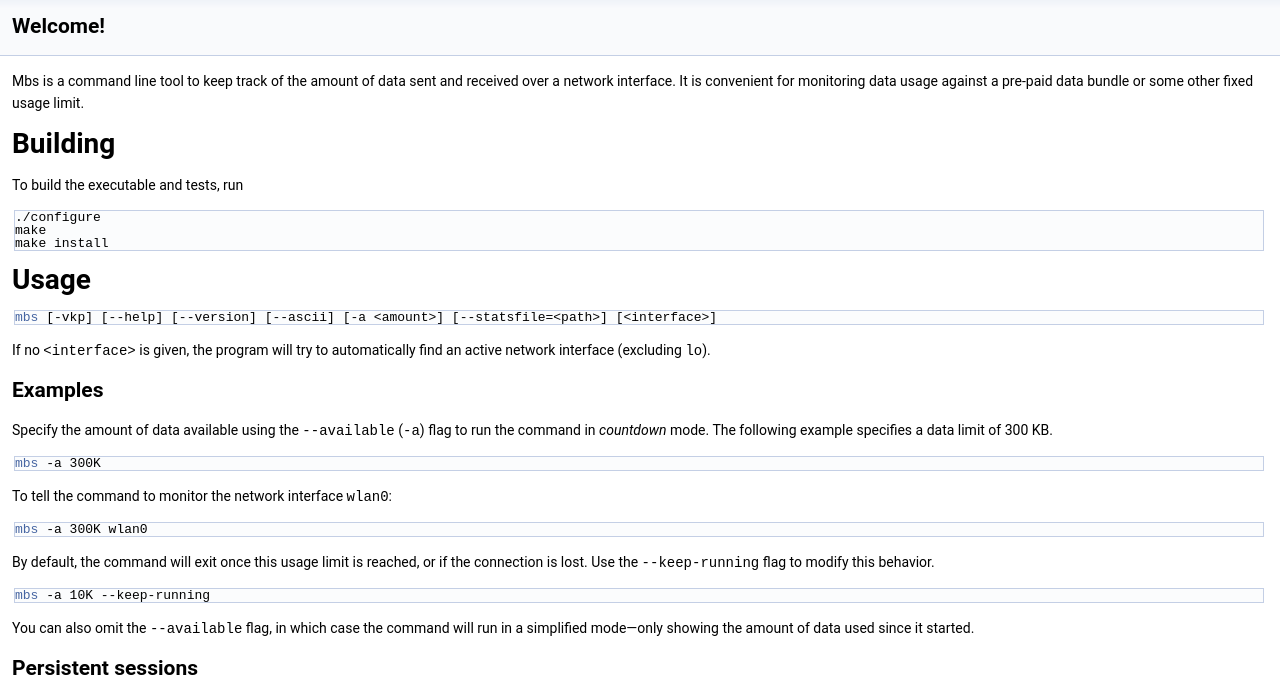
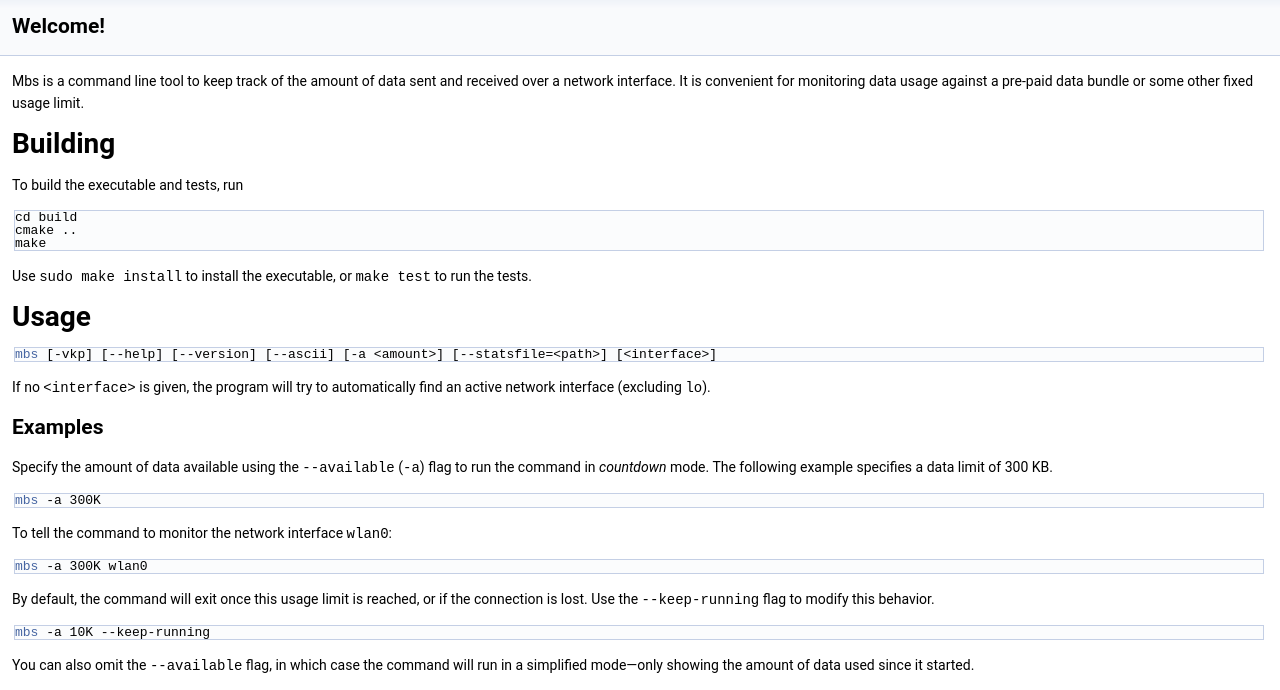
Before and after one commit to laserpants/mbs, a plain HTML site: page html/index.html in a window 1280 px wide. Shown: the part 96-786 px from the top of the page. Drawn offline with Linux system fonts and the light colour scheme.

Commit message:
update html docs

```diff
--- a/html/index.html
+++ b/html/index.html
@@ -69,7 +69,8 @@ $(function() {
 <h1><a class="anchor" id="Building"></a>
 Building</h1>
 <p>To build the executable and tests, run</p>
-<div class="fragment"><div class="line">./configure</div><div class="line">make</div><div class="line">make install</div></div><!-- fragment --><h1><a class="anchor" id="Usage"></a>
+<div class="fragment"><div class="line">cd build</div><div class="line">cmake ..</div><div class="line">make</div></div><!-- fragment --><p>Use <code>sudo make install</code> to install the executable, or <code>make test</code> to run the tests.</p>
+<h1><a class="anchor" id="Usage"></a>
 Usage</h1>
 <div class="fragment"><div class="line"><a class="code" href="structmbs.html">mbs</a> [-vkp] [--help] [--version] [--ascii] [-a &lt;amount&gt;] [--statsfile=&lt;path&gt;] [&lt;interface&gt;]</div></div><!-- fragment --><p>If no <code>&lt;interface&gt;</code> is given, the program will try to automatically find an active network interface (excluding <code>lo</code>).</p>
 <h2><a class="anchor" id="Examples"></a>
```
